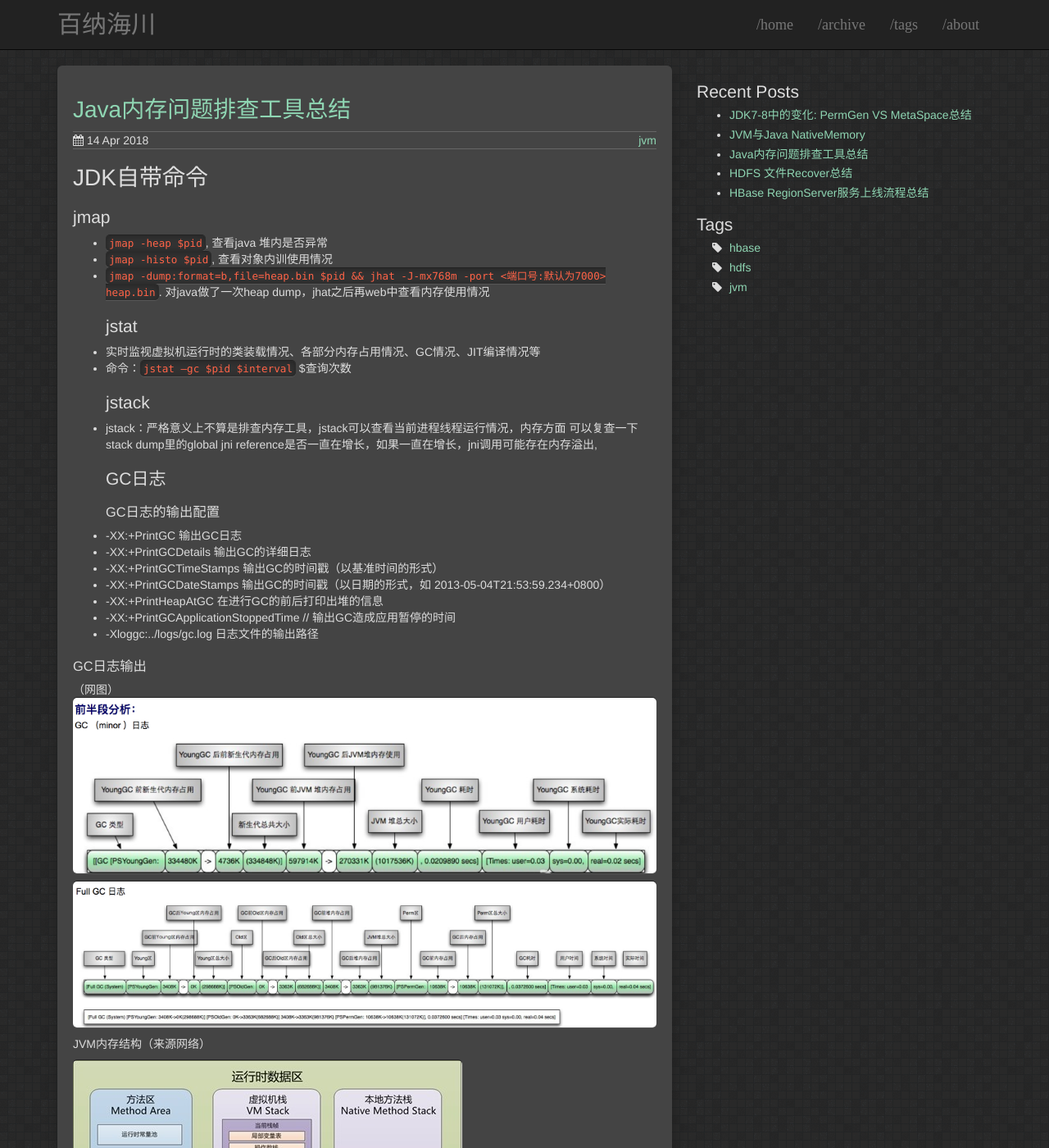
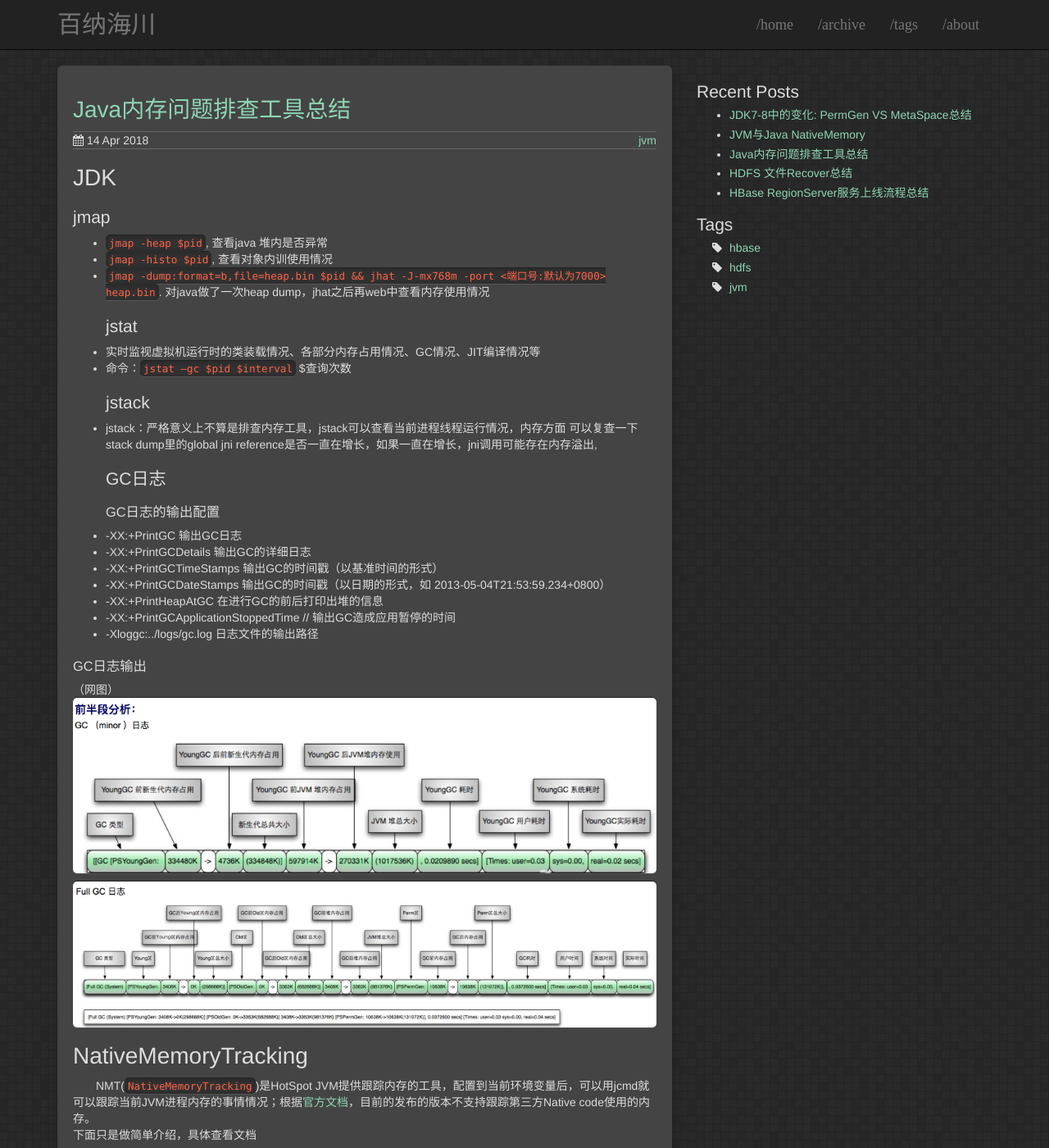
Before and after one commit to igithu/summary, a Jekyll site: the page built from _posts/2018-04-14-jvm-memory-tools.md, in a window 1280 px wide and 1400 px high. Shown: the whole window at 82% size. Built offline with Jekyll 4.4.1, drawn with Linux system fonts in a browser that asks for light colours.

Commit message:
Update 2018-04-14-jvm-memory-tools.md

```diff
--- a/_posts/2018-04-14-jvm-memory-tools.md
+++ b/_posts/2018-04-14-jvm-memory-tools.md
@@ -5,7 +5,7 @@ date: 2018-04-14
 tags: jvm
 ---
 
-# JDK自带命令
+# JDK
 ## jmap
 * `jmap -heap $pid`, 查看java 堆内是否异常
 * `jmap -histo  $pid`, 查看对象内训使用情况
@@ -32,11 +32,6 @@ tags: jvm
 
 ![image04](https://igithu.github.io/summary/images/f-gc.gif)
 
-
-
-JVM内存结构（来源网络）
-
-![image01](https://igithu.github.io/summary/images/jvm-heap.jpg)
 
 
 
```
